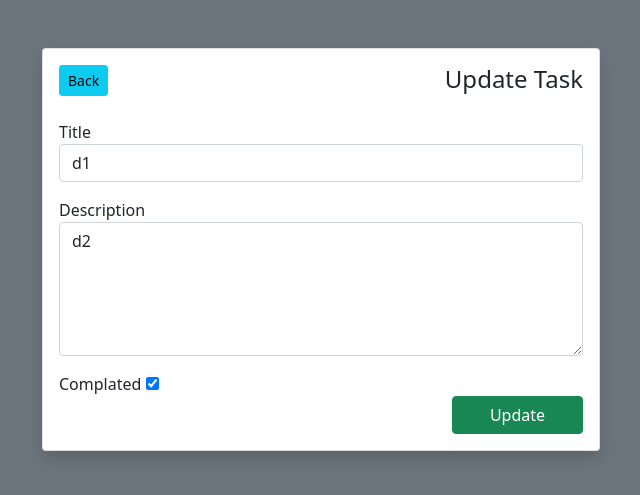
After one commit to Winchestor2001/BackendOctober, a Django app: page /update_task/8/ in a window 1280 px wide. The commit adds this page. Shown: the top 495 px of the page, without its empty margins (319-959 px from the left). Run offline with Django 4.2, Linux system fonts and the light colour scheme; a user stored in the database is signed in; data comes from the database, SQL or seed files in the repository; both versions use the stored data as it was after the commit; some libraries are stand-ins or nearby versions.

Commit message:
todo app end

```diff
--- /dev/null
+++ b/templates/update_task.html
@@ -0,0 +1,39 @@
+{% extends 'main.html' %}
+
+{% block title %}
+Update Task
+{% endblock %}
+
+
+
+{% block content %}
+
+<div class="container">
+    <center>
+        <div class="card card-body mt-5 w-50 shadow text-start">
+            <div class="card-title text-center d-flex justify-content-between">
+                <a class="btn btn-info btn-sm mb-3" href="{% url 'task_list' %}">Back</a>
+                <h4>Update Task</h4>
+            </div>
+            <form method="post">
+                {% csrf_token %}
+
+                <label>Title</label>
+                <input value="{{ task.title }}" required name="title" class="form-control mb-3" type="text" placeholder="Title">
+
+                <label>Description</label>
+                <textarea class="form-control mb-3" name="description" rows="5" placeholder="Description">{{ task.description }}</textarea>
+
+                <label for="complated">Complated</label>
+
+                <input {% if task.complated %} checked {% endif %} name="complated" id="complated" type="checkbox">
+
+                <div class="d-flex justify-content-end">
+                    <button type="submit" class="btn btn-success w-25">Update</button>
+                </div>
+            </form>
+        </div>
+    </center>
+</div>
+
+{% endblock %}
--- a/todo/settings.py
+++ b/todo/settings.py
@@ -116,3 +116,5 @@ STATICFILES_DIRS=[
 # https://docs.djangoproject.com/en/4.1/ref/settings/#default-auto-field
 
 DEFAULT_AUTO_FIELD = 'django.db.models.BigAutoField'
+
+LOGIN_URL = 'login'
--- a/todo_list/models.py
+++ b/todo_list/models.py
@@ -3,11 +3,15 @@ from django.contrib.auth.models import User
 
 
 class Todo(models.Model):
+    stst = (
+        ('salom', 'salom'),
+    )
     user = models.ForeignKey(User, on_delete=models.CASCADE)
     title = models.CharField(max_length=255)
     description = models.TextField(null=True)
     complated = models.BooleanField(default=False, blank=True)
     created_at = models.DateTimeField(auto_now_add=True)
+    st = models.CharField(max_length=255, choices=stst)
 
     def __str__(self):
         return f"{self.user} - {self.title}"
--- a/todo_list/urls.py
+++ b/todo_list/urls.py
@@ -10,4 +10,5 @@ urlpatterns = [
     path('task_list/', views.task_list, name='task_list'),
     path('create_task/', views.create_task, name='create_task'),
     path('delete_task/<int:pk>/', views.delete_task, name='delete_task'),
+    path('update_task/<int:pk>/', views.update_task, name='update_task'),
 ]
--- a/todo_list/views.py
+++ b/todo_list/views.py
@@ -1,8 +1,9 @@
-from django.shortcuts import render, redirect
+from django.shortcuts import render, redirect, get_object_or_404
 from django.contrib.auth import authenticate, login, logout
 from django.contrib.auth.decorators import login_required
 from django.contrib.auth.models import User
 from .models import Todo
+from django.db.models import Q
 
 
 def register_page(request):
@@ -51,9 +52,14 @@ def login_page(request):
     return render(request, 'login.html', context)
 
 
-@login_required(login_url='login')
+@login_required
 def task_list(request):
+    q = request.GET.get('q')
     tasks = Todo.objects.filter(user=request.user)
+
+    if q is not None:
+        tasks = tasks.filter(Q(title__icontains=q) | Q(description__icontains=q))
+
     context = {
         'user_tasks_count': tasks.count(),
         'tasks': tasks,
@@ -61,14 +67,14 @@ def task_list(request):
     return render(request, 'task_list.html', context)
 
 
-@login_required(login_url='login')
+@login_required
 def logout_user(request):
     logout(request)
     return redirect('login')
 
 
 
-@login_required(login_url='login')
+@login_required
 def create_task(request):
     if request.method == "POST":
         title = request.POST.get('title')
@@ -90,7 +96,33 @@ def create_task(request):
     return render(request, 'create_task.html')
 
 
-@login_required(login_url='login')
+@login_required
 def delete_task(request, pk):
-    Todo.objects.get(pk=pk).delete()
+    task = get_object_or_404(Todo, pk=pk)
+    task.delete()
     return redirect('task_list')
+
+
+@login_required
+def update_task(request, pk):
+
+    if request.method == "POST":
+        title = request.POST.get('title')
+        description = request.POST.get('description')
+        complated = request.POST.get('complated')
+        task = Todo.objects.get(pk=pk)
+        task.title = title
+        task.description = description
+        if complated == 'on':
+            task.complated = True
+        else:
+            task.complated = False
+        task.save()
+        return redirect('task_list')
+
+
+    task = get_object_or_404(Todo, pk=pk)
+    context = {
+        'task': task,
+    }
+    return render(request, 'update_task.html', context)
```
Also changed, not shown: templates/task_list.html (+6 -4 lines), db.sqlite3, todo_list/migrations/0005_todo_st.py (added).
